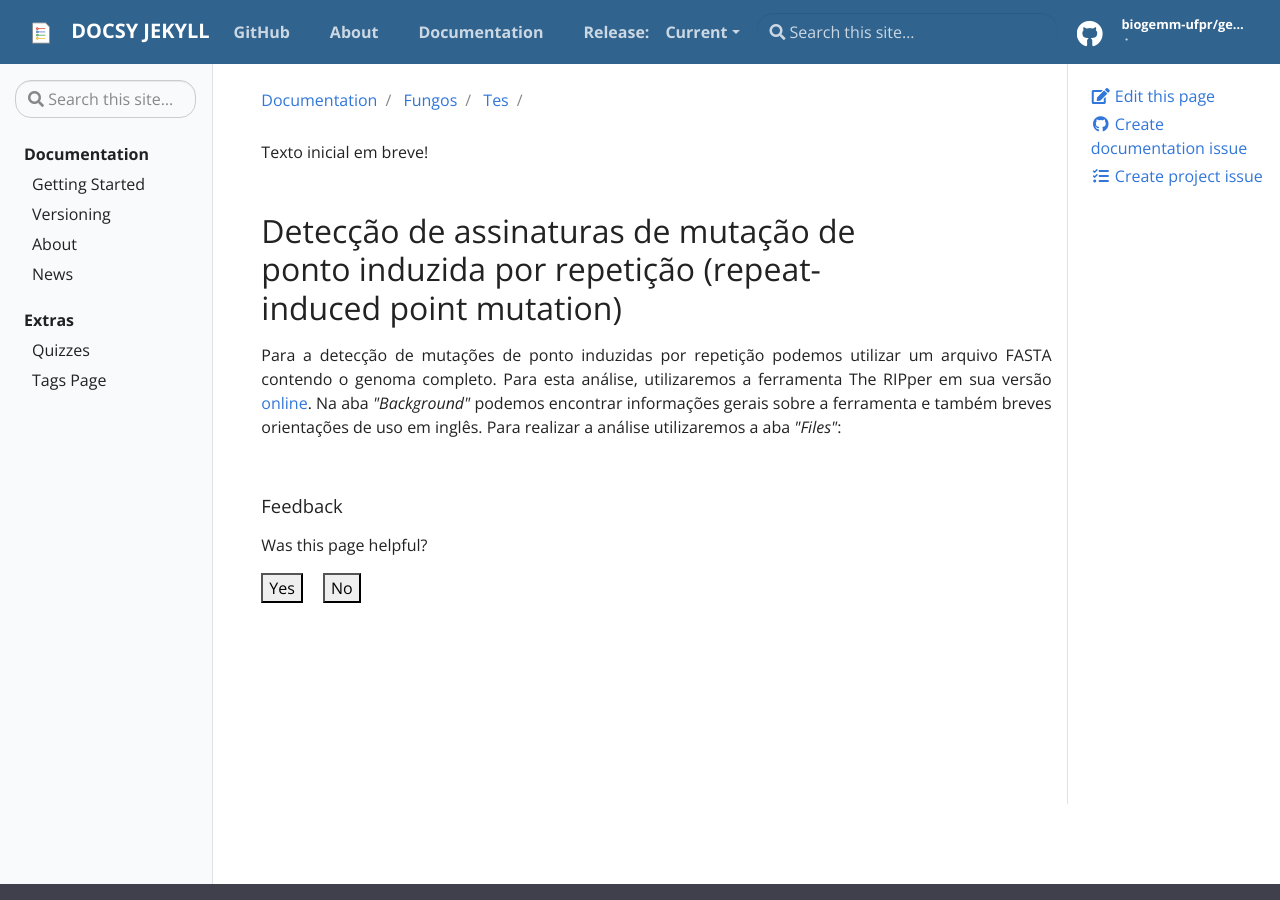
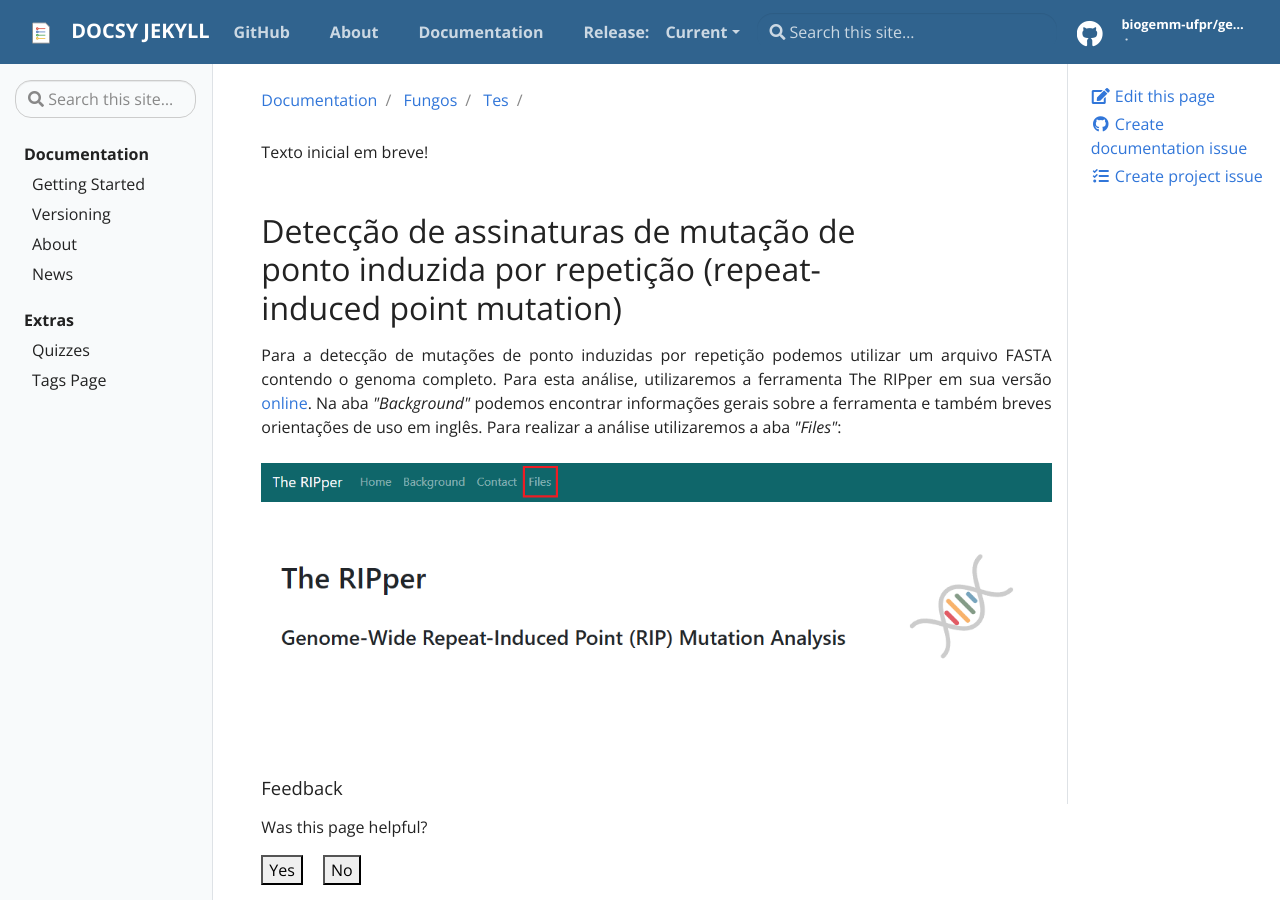
Before and after one commit to biogemm-ufpr/genomics, a Jekyll site: the page built from _docs/fungos/TEs/RIPper.md, in a window 1280 px wide and 900 px high. Built offline with Jekyll 4.4.1, drawn with Linux system fonts in a browser that asks for light colours.

Commit message:
Add image for test

```diff
--- a/_docs/fungos/TEs/RIPper.md
+++ b/_docs/fungos/TEs/RIPper.md
@@ -12,4 +12,8 @@ Texto inicial em breve!
 <div align="justify">
 Para a detecção de mutações de ponto induzidas por repetição podemos utilizar um arquivo FASTA contendo o genoma completo. Para esta análise, utilizaremos a ferramenta The RIPper em sua versão <a href="https://theripper.hawk.rocks/#/home">online</a>. Na aba <i>"Background"</i> podemos encontrar informações gerais sobre a ferramenta e também breves orientações de uso em inglês. Para realizar a análise utilizaremos a aba <i>"Files"</i>:
 <br><br>
+<center>
+<img src="https://raw.githubusercontent.com/biogemm-ufpr/genomics/master/_data/img/fungos/TEs/RIPper/ripper_01.png" alt="Visão geral da página inicial do The RIPper" align="center">
+</center>
+<br><br>
 </div>
```
